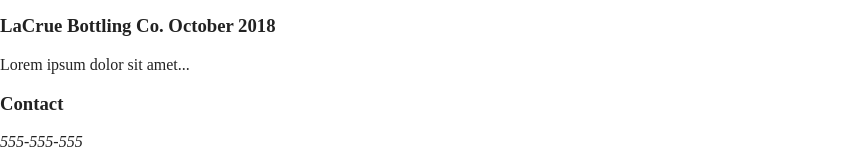
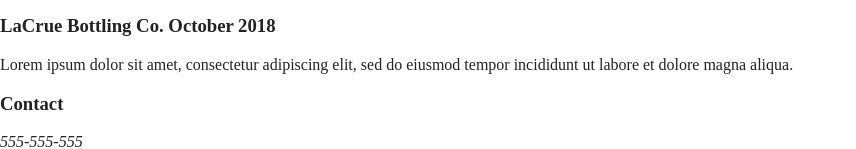
Before and after one commit to meggo15/unplugged-retreat, a website built with Parcel: page index.html in a window 1280 px wide. Shown: the part 1327-1476 px from the top of the page, without its empty margins (0-856 px from the left). Built offline with nearby package versions, Linux system fonts and the light colour scheme.

Commit message:
Updated about page

```diff
--- a/index.html
+++ b/index.html
@@ -95,15 +95,13 @@
             <a href="#"><img src="img/omar-lopez-296944-unsplash.jpg" alt="team image"></a>
             <div class="la-crue">
               <h3>LaCrue Bottling Co. October 2018</h3>
-              <p>Lorem ipsum dolor sit amet...</p>
+              <p>Lorem ipsum dolor sit amet, consectetur adipiscing elit, sed do eiusmod tempor incididunt ut labore et dolore magna aliqua.</p>
             </div>
           </article>
         </div>
       </section>
     </aside>
-
   </main>
-
   <footer>
     <div class="content-wrapper">
       <div class="footer-content">
```
